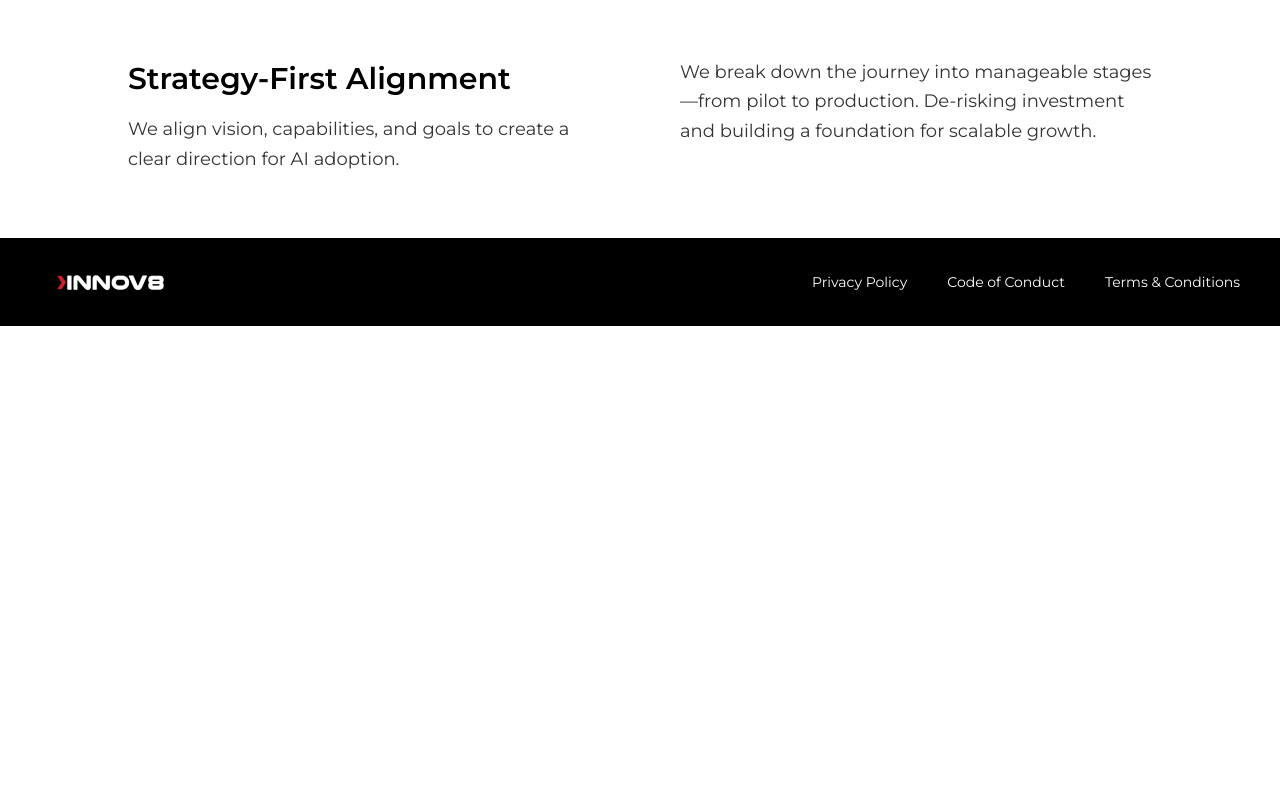
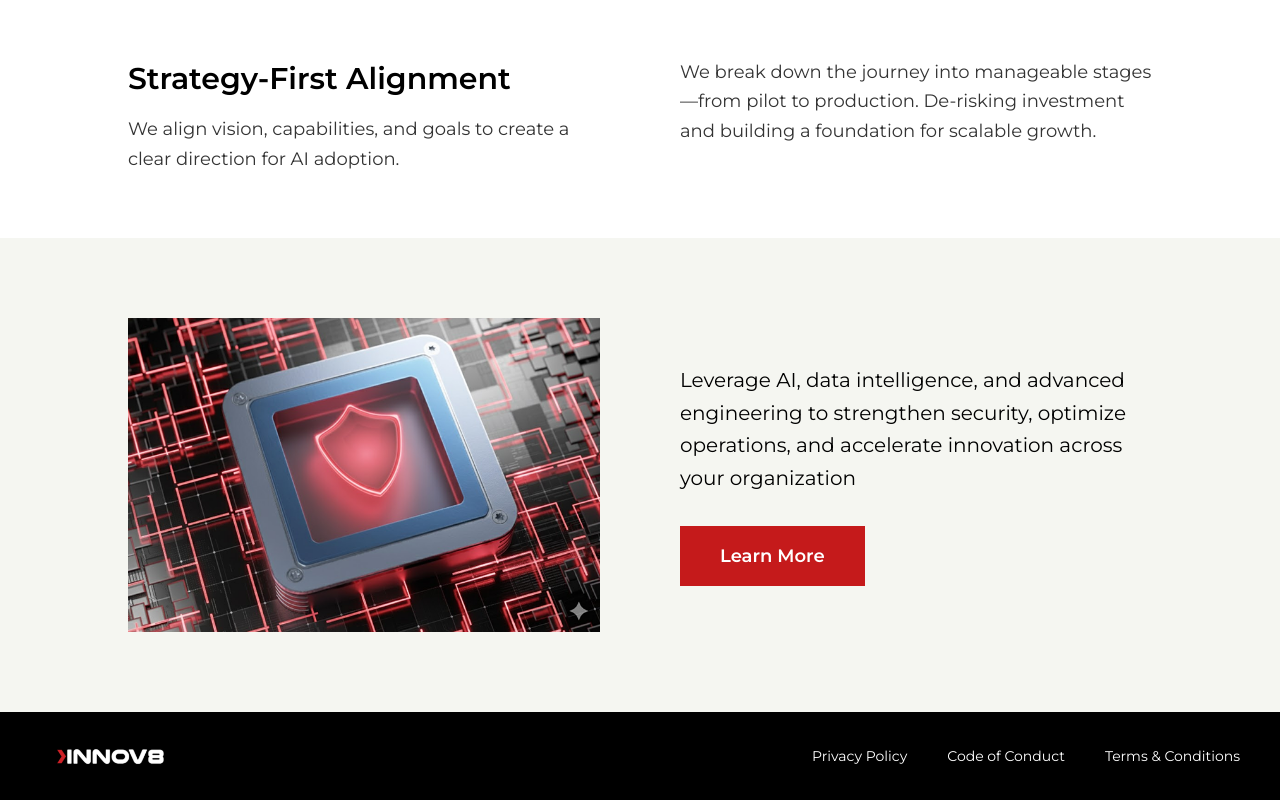
Before and after one commit to ChemyDigi/Innov8, a Next.js app in the folder innov8/: page /solutions/ai-roadmaps in a window 1280 px wide. Shown: the part 498-1298 px from the top of the page. Before the commit the page ends 824 px from the top, so only its background shows below. Built offline with nearby package versions, Linux system fonts and the light colour scheme.

Commit message:
Added the learn more section and the brand color

```diff
--- a/innov8/app/globals.css
+++ b/innov8/app/globals.css
@@ -3,11 +3,13 @@
 :root {
   --background: #ffffff;
   --foreground: #171717;
+  --color-brand: #C51A1B;
 }
 
 @theme inline {
   --color-background: var(--background);
   --color-foreground: var(--foreground);
+  --color-brand: #C51A1B;
   --font-sans: var(--font-geist-sans);
   --font-mono: var(--font-geist-mono);
   --font-montserrat: var(--font-montserrat);
@@ -17,6 +19,7 @@
   :root {
     --background: #0a0a0a;
     --foreground: #ededed;
+    --color-brand: #C51A1B;
   }
 }
 
--- a/innov8/app/solutions/ai-roadmaps/page.tsx
+++ b/innov8/app/solutions/ai-roadmaps/page.tsx
@@ -1,4 +1,5 @@
 import AiBanner from "@/components/AIRoadmaps/AiHeroBanner";
+import LearnMoreSection from "@/components/AIRoadmaps/LearnMoreSection";
 import AiTwoColumnSection from "@/components/AIRoadmaps/TwoColumnSection";
 
 export default function Page() {
@@ -6,6 +7,7 @@ export default function Page() {
     <div>
       <AiBanner />
       <AiTwoColumnSection />
+      <LearnMoreSection />
     </div>
   );
 }
--- /dev/null
+++ b/innov8/components/AIRoadmaps/LearnMoreSection.tsx
@@ -0,0 +1,34 @@
+import Image from "next/image";
+import DetailImg from "@/public/images/AiRoadmap/LearnMore.png";
+
+export default function LearnMoreSection() {
+  return (
+    <section className="w-full bg-[#F5F6F1] py-20 px-6 md:px-12 lg:px-32">
+      <div className="grid grid-cols-1 md:grid-cols-2 gap-12 lg:gap-20 items-center">
+        {/* Left Image */}
+        <div className="w-full">
+          <Image
+            src={DetailImg}
+            alt="AI Security Image"
+            className="w-full h-auto"
+            priority
+          />
+        </div>
+
+        {/* Right Content */}
+        <div>
+          <p className="text-black text-lg md:text-xl leading-relaxed mb-8">
+            Leverage AI, data intelligence, and advanced engineering to
+            strengthen security, optimize operations, and accelerate innovation
+            across your organization
+          </p>
+
+          {/* Red Button */}
+          <button className="bg-brand text-white font-semibold text-lg px-10 py-4">
+            Learn More
+          </button>
+        </div>
+      </div>
+    </section>
+  );
+}
```
Also changed, not shown: innov8/public/images/AiRoadmap/LearnMore.png (added).
